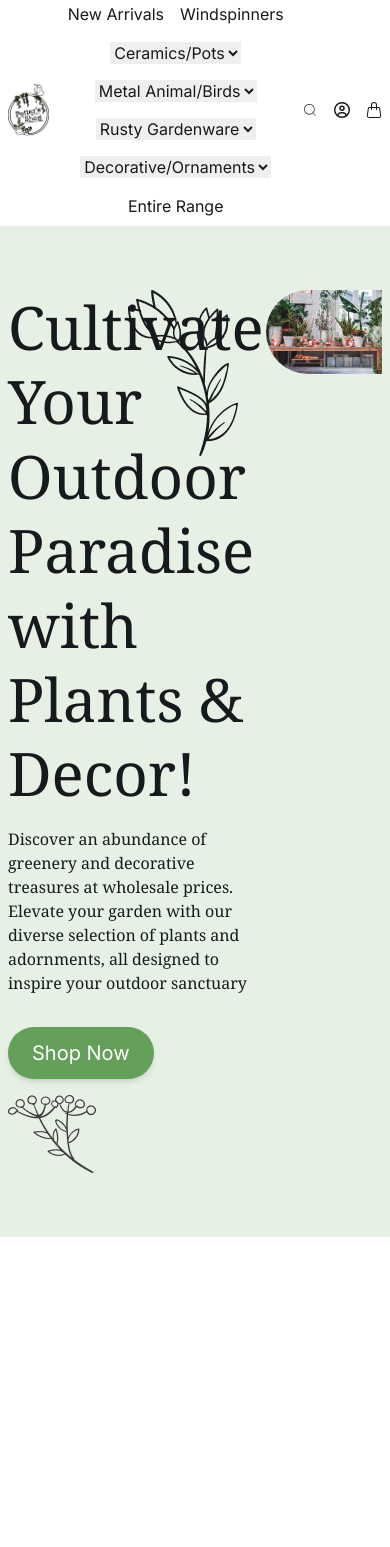
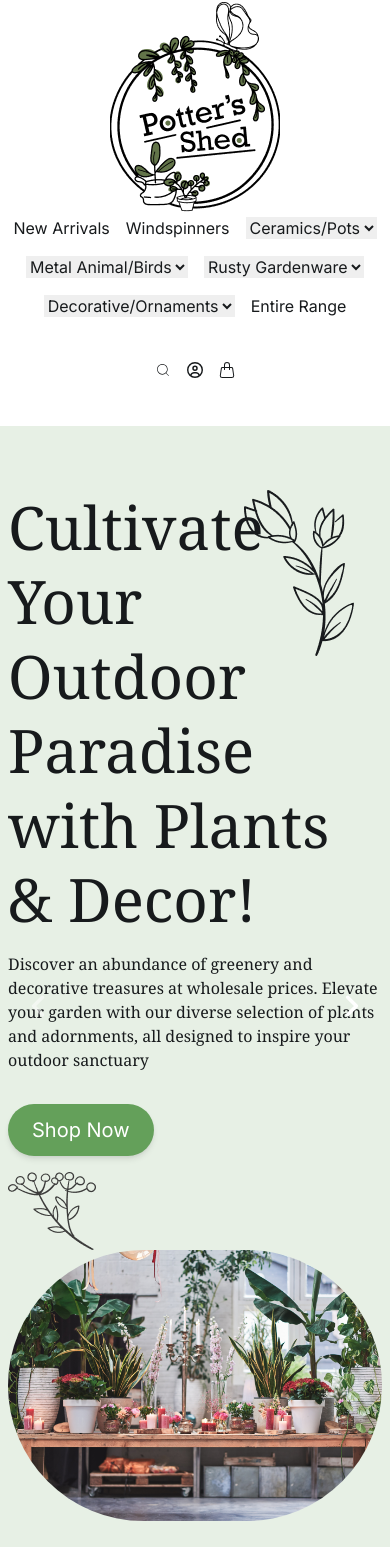
Before and after one commit to jibon-roy/pottrs-shed-work, a React (Vite) app: page / in a window 390 px wide. Shown: the part 88-1635 px from the top of the page. Before the commit the page ends 1325 px from the top, so only its background shows below. Built offline with nearby package versions, Linux system fonts and the light colour scheme.

Commit message:
carousel added

```diff
--- a/src/components/Section/Section.jsx
+++ b/src/components/Section/Section.jsx
@@ -1,6 +1,6 @@
 const Section = ({ children, className }) => {
   return (
-    <section className={`px-2 md:px-6 lg:px-20 ${className}`}>
+    <section className={`px-2 md:px-10 lg:px-20 xl:px-36 ${className}`}>
       {children}
     </section>
   );
--- a/src/components/flexSection/FlexSection.jsx
+++ b/src/components/flexSection/FlexSection.jsx
@@ -1,5 +1,5 @@
 const FlexSection = ({ children, className }) => {
-  return <div className={`flex ${className}`}>{children}</div>;
+  return <div className={`block lg:flex ${className}`}>{children}</div>;
 };
 
 export default FlexSection;
--- a/src/components/menu/Menu.jsx
+++ b/src/components/menu/Menu.jsx
@@ -4,13 +4,13 @@ import { FaRegCircleUser } from "react-icons/fa6";
 import { BsHandbag } from "react-icons/bs";
 import Section from "../Section/Section";
 
-const Menu = () => {
+const MenuSection = () => {
   return (
-    <Section className="flex my-2 justify-evenly items-center">
-      <div>
+    <Section className="flex my-2 flex-wrap justify-evenly items-center">
+      <div className="mx-auto">
         <img src="./site_logo.png" alt="Site logo" />
       </div>
-      <div className="font-Inter max-w-xl justify-center items-center flex-wrap flex gap-4">
+      <div className="font-Inter my-1 mx-auto max-w-xl justify-center items-center flex-wrap flex gap-4">
         <Link to="#">New Arrivals</Link>
         <Link to="#">Windspinners</Link>
         <select className="">
@@ -43,7 +43,7 @@ const Menu = () => {
         </select>
         <Link to="#">Entire Range</Link>
       </div>
-      <div className="flex gap-4">
+      <div className="flex gap-4 my-10 mx-auto">
         <CiSearch />
         <FaRegCircleUser />
         <BsHandbag />
@@ -52,4 +52,4 @@ const Menu = () => {
   );
 };
 
-export default Menu;
+export default MenuSection;
--- a/src/components/pages/home/Cultivate.jsx
+++ b/src/components/pages/home/Cultivate.jsx
@@ -5,12 +5,12 @@ import vector2 from "../../../assets/bg_texture/Vector2.png";
 import flower from "../../../assets/images/flowers.png";
 import ButtonGreen from "../../button/ButtonGreen";
 
-const Cultivate = () => {
+const CultivateSection = () => {
   return (
     <Section className="bg-secondary-green py-16">
       <FlexSection className="justify-between">
-        <div className="relative max-w-[37rem] font-Noto">
-          <h1 className="leading-[74.4px] text-6xl text-accent-dark">
+        <div className="relative max-w-[35rem] mx-auto lg:max-w-[37rem] font-Noto">
+          <h1 className="text-6xl leading-[74.4px] lg:leading-[74.4px]  text-accent-dark">
             Cultivate Your Outdoor Paradise with Plants & Decor!
           </h1>
           <p className="my-4 text-[16px]">
@@ -24,11 +24,15 @@ const Cultivate = () => {
           <img src={vector2} alt="bg-2" />
         </div>
         <div>
-          <img src={flower} className="rounded-l-full" alt="flowers" />
+          <img
+            src={flower}
+            className="mx-auto rounded-l-full rounded-r-full lg:rounded-r-none"
+            alt="flowers"
+          />
         </div>
       </FlexSection>
     </Section>
   );
 };
 
-export default Cultivate;
+export default CultivateSection;
--- a/src/pages/MainPages/home/Home.jsx
+++ b/src/pages/MainPages/home/Home.jsx
@@ -1,12 +1,32 @@
-import Menu from "../../../components/menu/Menu";
-import Cultivate from "../../../components/pages/home/Cultivate";
+import { Carousel } from "@material-tailwind/react";
+import MenuSection from "../../../components/menu/Menu";
+import CultivateSection from "../../../components/pages/home/Cultivate";
 
 const Home = () => {
   return (
-    <section>
-      <Menu />
-      <Cultivate />
-    </section>
+    <>
+      <MenuSection />
+      <Carousel
+        navigation={({ setActiveIndex, activeIndex, length }) => (
+          <div className="absolute bottom-4 left-2/4 z-50 flex -translate-x-2/4 gap-2">
+            {new Array(length).fill("").map((_, i) => (
+              <span
+                key={i}
+                className={`block h-5 cursor-pointer rounded-2xl transition-all content-[''] ${
+                  activeIndex === i
+                    ? "w-5 bg-primary-green"
+                    : "w-5 bg-transparent border-2 border-solid border-[#828282]"
+                }`}
+                onClick={() => setActiveIndex(i)}
+              />
+            ))}
+          </div>
+        )}
+      >
+        <CultivateSection />
+        <CultivateSection />
+      </Carousel>
+    </>
   );
 };
 
```
